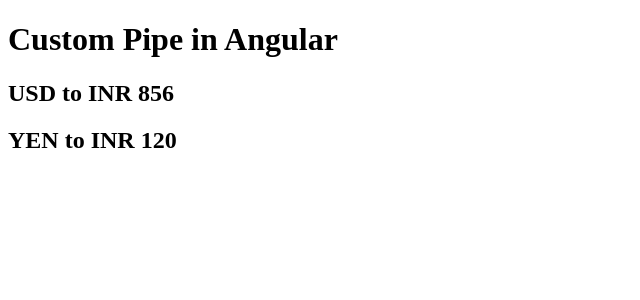
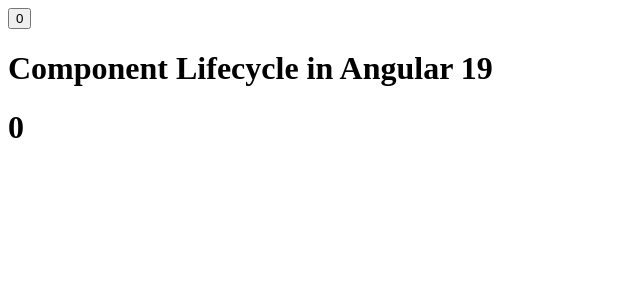
Before and after one commit to SakethSampathVinay/learn-angular, an Angular app: page / in a window 1280 px wide. Shown: the top 300 px of the page, without its empty margins (0-640 px from the left). Built offline with nearby package versions, Linux system fonts and the light colour scheme.

Commit message:
learned component-lifecycles

```diff
--- a/src/app/app.component.html
+++ b/src/app/app.component.html
@@ -44,11 +44,14 @@
     <option value="Vinay">Vinay</option>
 </select> -->
 
-
 <!-- <app-reuse-component></app-reuse-component> -->
 
 <!-- <app-pipes></app-pipes> -->
 
-<h1>Custom Pipe in Angular</h1>
+<!-- <h1>Custom Pipe in Angular</h1>
 <h2>USD to INR {{amount | currencyConvertor}}</h2>
-<h2>YEN to INR  {{amount | currencyConvertor: 12}} </h2>
+<h2>YEN to INR  {{amount | currencyConvertor: 12}} </h2> -->
+
+<button #counters (click)="updateCounter()">{{ counter }}</button>
+
+<app-component-lifecycle [counter]="counter"></app-component-lifecycle>
--- a/src/app/app.component.ts
+++ b/src/app/app.component.ts
@@ -1,4 +1,4 @@
-import { Component } from '@angular/core';
+import { afterRender, Component, ViewChild } from '@angular/core';
 import { RouterLink, RouterOutlet } from '@angular/router';
 import { LoginComponent } from "./login/login.component";
 import { ProfileComponent } from './profile/profile.component';
@@ -24,13 +24,15 @@
 import { ReuseComponentComponent } from "./reuse-component/reuse-component.component";
 import { PipesComponent } from "./pipes/pipes.component";
 import { CurrencyConvertorPipe } from './pipe/currency-convertor.pipe';
+import { ComponentLifecycleComponent } from "./component-lifecycle/component-lifecycle.component";
+import { NgIf } from '@angular/common';
 
 @Component({
   selector: 'app-root',
   // imports: [RouterOutlet],
   templateUrl: './app.component.html',
   styleUrl: './app.component.css',
-  imports: [CurrencyConvertorPipe]
+  imports: [ComponentLifecycleComponent]
 })
 export class AppComponent {
   title = 'learn-angular-youtube';
@@ -55,6 +57,19 @@
     this.userName = user;
   }
 
+  @ViewChild("counters") ComponentLifecycleComponent: any;
+
+
   amount = 10;
+  counter = 0;
 
+  constructor() {
+    afterRender(() => {
+      console.log("afterRender", this.ComponentLifecycleComponent.counter);
+    })
+  }
+
+updateCounter() {
+  this.counter++;
 }
+}
--- /dev/null
+++ b/src/app/component-lifecycle/component-lifecycle.component.html
@@ -0,0 +1,3 @@
+<h1>Component Lifecycle in Angular 19</h1>
+
+<h1>{{counter}}</h1>
--- /dev/null
+++ b/src/app/component-lifecycle/component-lifecycle.component.ts
@@ -0,0 +1,27 @@
+import { Component, Input } from '@angular/core';
+import { NgControl } from '@angular/forms';
+
+@Component({
+  selector: 'app-component-lifecycle',
+  imports: [],
+  templateUrl: './component-lifecycle.component.html',
+  styleUrl: './component-lifecycle.component.css',
+})
+export class ComponentLifecycleComponent {
+  name = 'Saketh';
+
+  @Input() counter: number = 0;
+
+  constructor() {
+    console.log('Constructor');
+  }
+
+  ngOnIt() {
+    console.log('ngOnInit');
+    this.name = 'Saketh';
+  }
+
+  ngOnDestroy() {
+    console.log('ngOnDestroy');
+  }
+}
```
Also changed, not shown: src/app/component-lifecycle/component-lifecycle.component.css (added), 1 other file (tests, documents, lock files or other folders).
